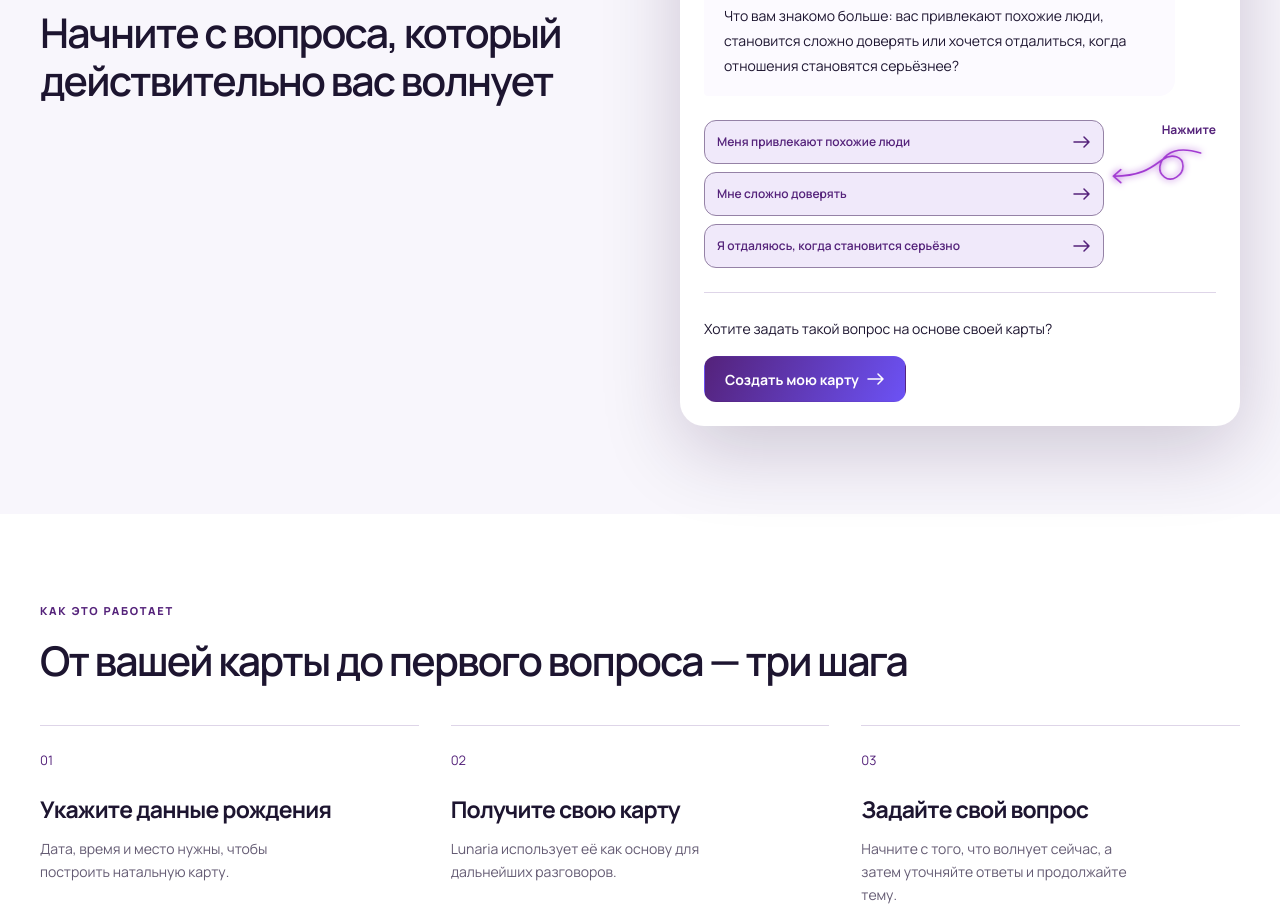
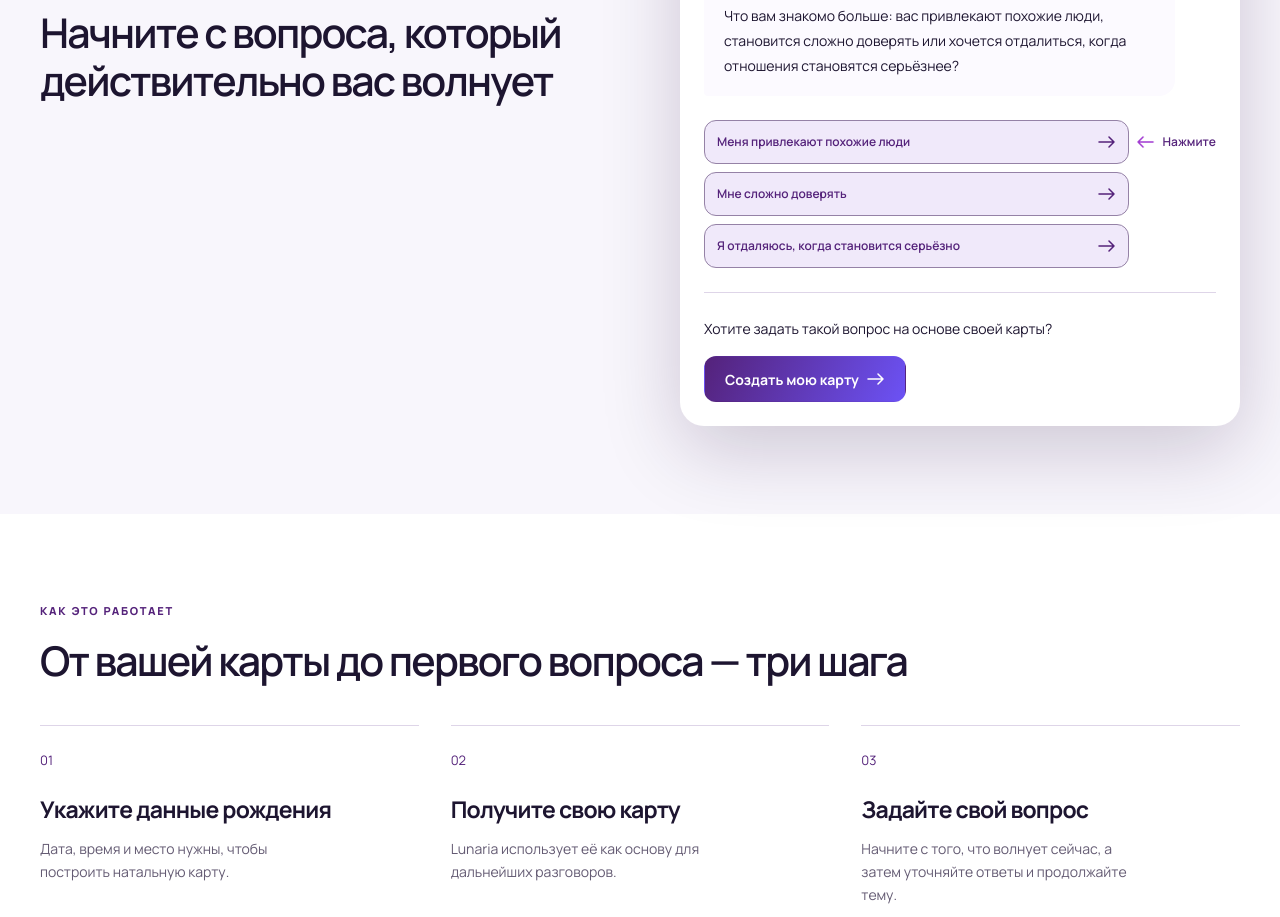
Before and after one commit to Edikgey/astrology-ai-frontend, a React (Create React App) app: page / in a window 1280 px wide. Shown: the part 1240-2157 px from the top of the page. Built offline with nearby package versions, Linux system fonts and the light colour scheme; no server answers.

Commit message:
Simplify the conversation demo hint

```diff
--- a/src/pages/HomePage.css
+++ b/src/pages/HomePage.css
@@ -35,16 +35,27 @@
 .landing-v2 .landing-message-user > span { text-align: right; margin-right: var(--ln-space-4); }
 .landing-v2 .landing-message-user p { background: var(--ln-color-primary); color: var(--ln-color-text-inverse); border-radius: var(--ln-radius-md); border-bottom-right-radius: 4px; }
 .landing-v2 .landing-demo-next { animation: landing-reveal var(--ln-motion-slow) var(--ln-ease-standard); }
-.landing-v2 .landing-demo-choices { display: grid; grid-template-columns: minmax(0, 1fr) clamp(64px, 9vw, 104px); align-items: start; gap: var(--ln-space-8); margin-top: var(--ln-space-24); }
+.landing-v2 .landing-demo-choices { display: grid; grid-template-columns: minmax(0, 1fr) auto; align-items: start; gap: var(--ln-space-12); margin-top: var(--ln-space-24); }
 .landing-v2 .landing-demo-options { display: grid; gap: var(--ln-space-8); }
-.landing-v2 .landing-demo-cue { pointer-events: none; color: var(--ln-color-primary); text-align: right; font-size: var(--ln-text-12); font-weight: 700; }
-.landing-v2 .landing-demo-cue svg { display: block; width: 100%; height: auto; overflow: visible; fill: none; stroke: var(--ln-color-accent); stroke-width: 1.65; stroke-linecap: round; stroke-linejoin: round; filter: drop-shadow(0 0 2px var(--ln-color-accent-soft)); }
-.landing-v2 .landing-demo-cue path { vector-effect: non-scaling-stroke; }
+.landing-v2 .landing-demo-cue {
+  display: flex;
+  align-items: center;
+  gap: var(--ln-space-4);
+  min-height: 44px;
+  pointer-events: none;
+  color: var(--ln-color-primary);
+  font-size: var(--ln-text-12);
+  font-weight: 600;
+}
+.landing-v2 .landing-demo-cue .landing-arrow {
+  stroke: var(--ln-color-accent);
+  transform: scaleX(-1);
+}
 @media (prefers-reduced-motion: no-preference) {
-  .landing-v2 .landing-demo-cue.is-animated svg { animation: landing-cue-point 2s ease-in-out infinite; }
+  .landing-v2 .landing-demo-cue.is-animated .landing-arrow { animation: landing-cue-point 2s ease-in-out infinite; }
 }
 @keyframes landing-cue-point {
-  50% { transform: translateX(-8px); filter: drop-shadow(0 0 4px var(--ln-color-accent)); }
+  50% { transform: translateX(-5px) scaleX(-1); }
 }
 .landing-v2 .landing-demo-options button { display: flex; justify-content: space-between; align-items: center; gap: var(--ln-space-12); min-height: 44px; font-size: var(--ln-text-12); text-align: left; font-weight: 600; padding: var(--ln-space-8) var(--ln-space-12); background: var(--ln-color-surface-tinted); border: 1px solid var(--ln-color-border-control); color: var(--ln-color-primary); }
 .landing-v2 .landing-demo-options button:hover { background: var(--ln-color-accent-soft); border-color: var(--ln-color-primary); }
--- a/src/pages/HomePage.js
+++ b/src/pages/HomePage.js
@@ -36,10 +36,8 @@ function DemoCue() {
   }, []);
 
   return <div className={`landing-demo-cue${isVisible ? ' is-animated' : ''}`} ref={cue} aria-hidden="true">
+    <ArrowIcon />
     <span>Нажмите</span>
-    <svg viewBox="0 0 112 52" focusable="false">
-      <path d="M104 14C91 10 77 9 68 16S57 34 65 40S85 38 85 28S73 14 63 21S42 39 10 39M18 32L10 39L18 46" />
-    </svg>
   </div>;
 }
 
```
